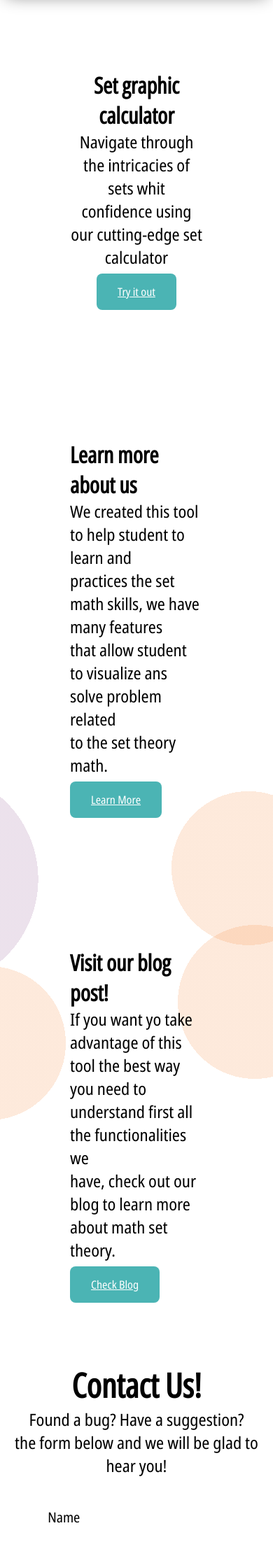
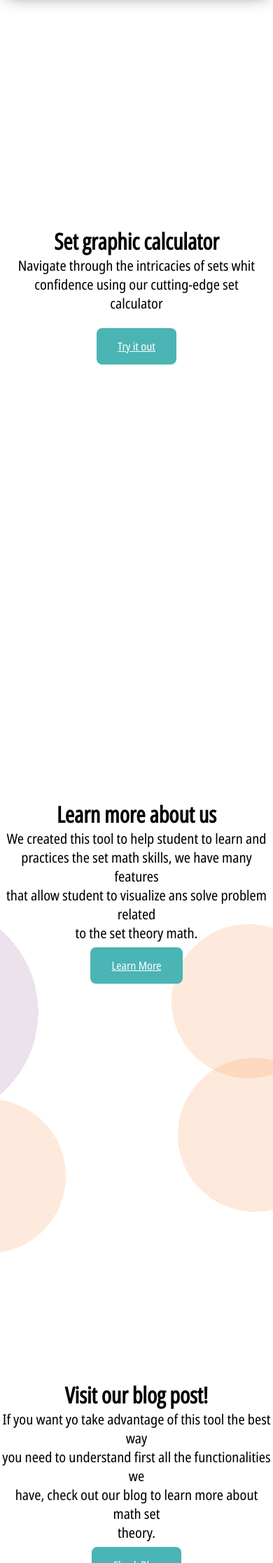
Before and after one commit to Fosuna-code/SetCalculator_LandingPage, a PHP site: page /Home.html in a window 390 px wide. Shown: the part 63-2297 px from the top of the page at 70% size. Run offline with PHP 8.4, Linux system fonts and the light colour scheme.

Commit message:
fixed home mobile version

```diff
--- a/Home.html
+++ b/Home.html
@@ -3,6 +3,7 @@
 <head>
     <meta charset="UTF-8">
     <title>SetCalculator | Home</title>
+    <meta name="viewport" content="width=device-width, initial-scale=1.0">
     <link rel="stylesheet" type="text/css" href="./Style/desktop.css">
     <script src="nav-handler.js" defer></script>
 </head>
@@ -24,7 +25,7 @@
     </header>
 
 <section>
-    <div class="containerTH" style="padding: 100px">
+    <div class="containerTH paddingHome arreglofi">
         <h1 class="">Set graphic calculator</h1>
         <p class="">Navigate through the intricacies of sets whit </p>
         <p>confidence using our cutting-edge set </p>
@@ -34,7 +35,7 @@
         <a href="#Formulario"class="button">Try it out</a>
 
     </div>
-    <div class="iztext" style="padding: 100px;">
+    <div class="iztext paddingHome arreglofi">
         <div class="ultitext">
             <h2 class="">Learn more about us</h2>
             <p class=""> We created this tool to help student to learn and</p>
@@ -47,7 +48,7 @@
 
 
     </div>
-    <div class="dertext" style="padding: 100px">
+    <div class="dertext paddingHome arreglofi" >
         <div class="ultitext">
             <h2 class="">Visit our blog post!</h2>
             <p class="">If you want yo take advantage of this tool the best way</p>
--- a/Style/desktop.css
+++ b/Style/desktop.css
@@ -51,9 +51,9 @@
 
     p {
         font-family: var(--font-secondary);
-        font-size: var(--font-size-lg);
+        font-size: var(--font-size-md);
     }
-@media only screen and (max-width: 1279px) {
+@media only screen and (max-width: 768px) {
 
     body {
         font-family: var(--font-secondary);
@@ -237,7 +237,8 @@
     }
 
     .Formulario p {
-        margin-bottom: 44px;
+        margin-bottom: 8px;
+        font-size: var(--font-size-xs);
     }
 
     .form-p {
@@ -262,9 +263,9 @@
     .form-group .areaWInput {
         max-width: 1171px;
         width: 65vw;
-        margin-bottom: 44px;
+        margin-bottom: 8px;
         border-radius: 4px;
-        border: 1px solid var(---primary-color);
+        border: 1px solid var(--primary-color);
     }
 
     .form-group input {
@@ -276,10 +277,20 @@
     .form-group input, .form-group textarea{
         padding: 4px;
     }
+    .arreglofi{
+        text-align: center;
+        padding: 3px;
+        display: flex;
+        flex-direction: column;
+        justify-content: center;
+        align-items: center;
+        height: 100vh;
+    }
+
 }
 
 
-@media only screen and (min-width: 1280px) {
+@media only screen and (min-width: 770px) {
     * {
         margin: 0;
         padding: 0;
```
Also changed, not shown: other parts of Style/desktop.css (+19 -12 lines).
